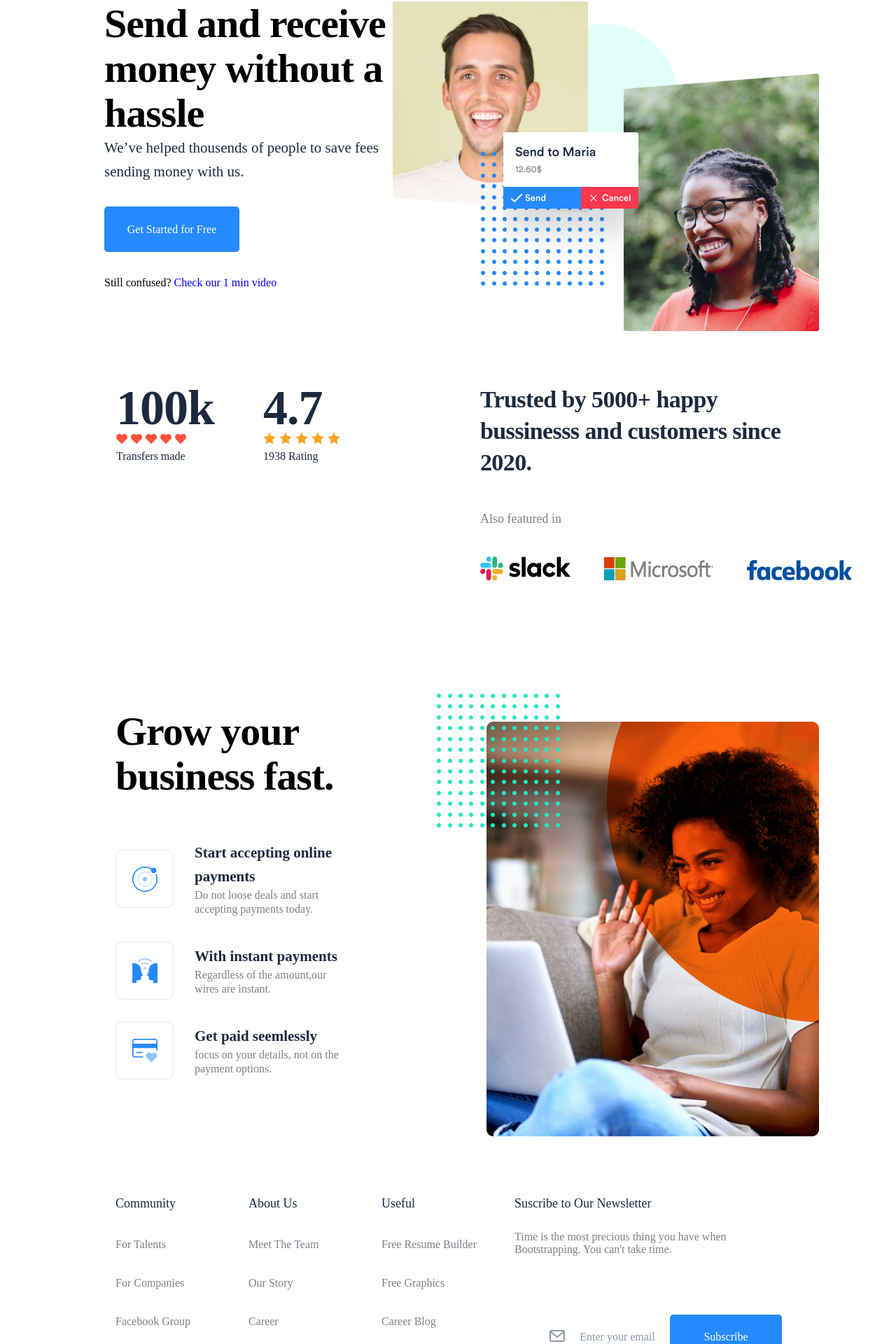
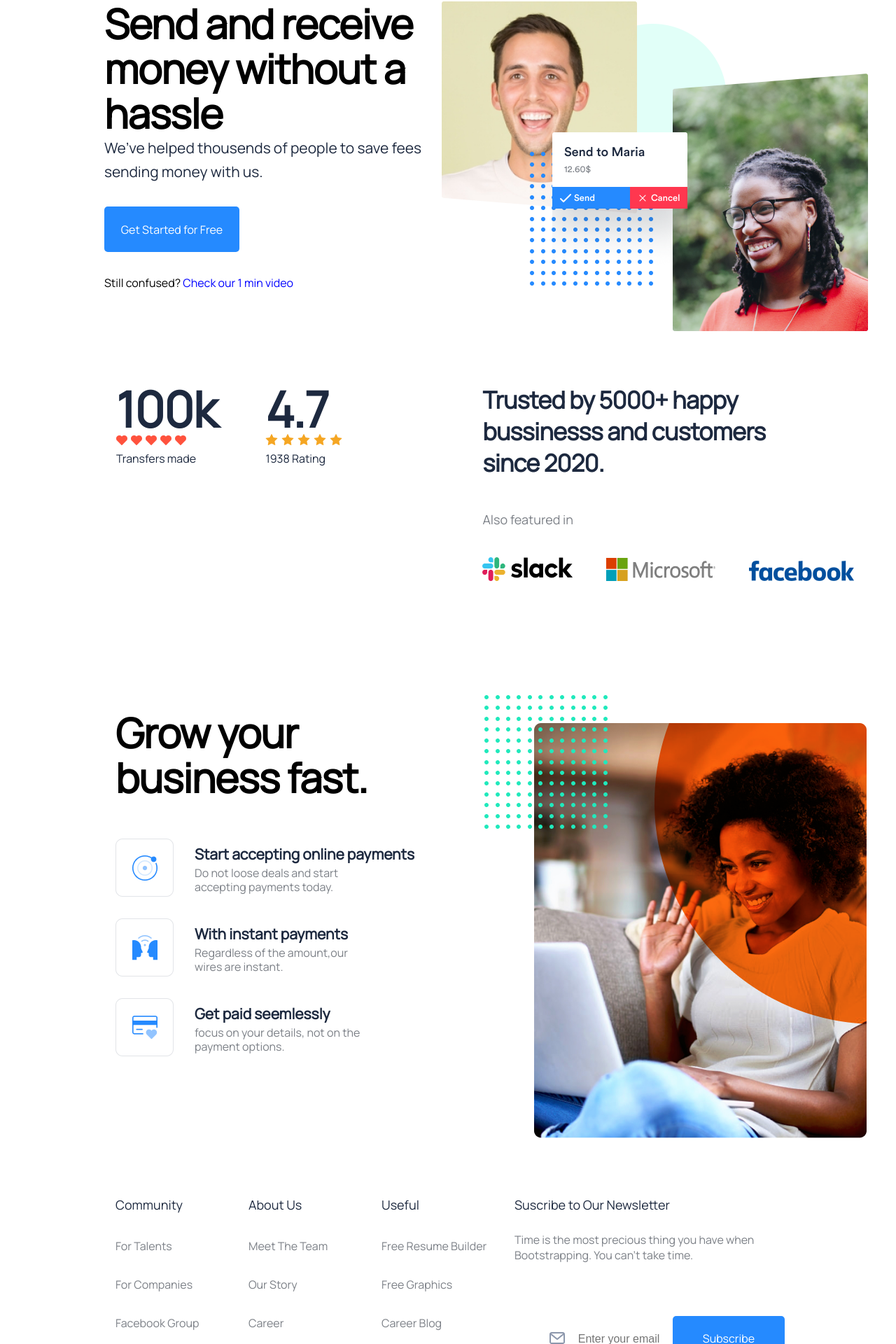
Before and after one commit to Vinyeta/DayPay-react, a React (Create React App) app: page / in a window 1280 px wide. Shown: the part 221-2141 px from the top of the page at 70% size. Built offline with nearby package versions, Linux system fonts and the light colour scheme.

Commit message:
ultimos retoques de css

```diff
--- a/src/App.css
+++ b/src/App.css
@@ -1,3 +1,4 @@
+@import url('https://fonts.googleapis.com/css?family=Manrope');
 .secondprincipal__container{
     display: flex;
     flex-direction: row;
@@ -7,5 +8,8 @@
     margin-top: -22px;
 }
 .App{
-    margin-right: 110px;
+    margin-right: 40px;
 }
+html, body {
+    font-family: Manrope, sans-serif;
+}
--- a/src/Components/Button/Button.css
+++ b/src/Components/Button/Button.css
@@ -1,7 +1,6 @@
 @import url('https://fonts.googleapis.com/css?family=Manrope');
 
 .defaultButton {
-    font-family: Manrope;
     font-style: normal;
     font-weight: bold;
     font-size: 14px;
@@ -20,7 +19,6 @@
   }
 
   .defaultButton_featured {
-    font-family: Manrope;
     font-style: normal;
     font-weight: bold;
     font-size: 14px;
@@ -40,7 +38,6 @@
   .featuredButton {
     text-align: center;
     line-height: 20px;
-    font-family: Manrope;
     font-size: 16px;
     height: 65px;
     width: 193px;
@@ -72,7 +69,6 @@
 .buttonOfIntroducePage{
   text-align: center;
   line-height: 20px;
-  font-family: Circular Std;
   font-size: 16px;
   height: 65px;
   width: 193px;
@@ -91,7 +87,6 @@
 .buttonOfNewsletterform{
   text-align: center;
   line-height: 20px;
-  font-family: Circular Std;
   font-size: 16px;
   height: 63px;
   width: 160px;
@@ -106,3 +101,14 @@
   margin-top: 33px;
   margin-bottom: 30px;
 }
+
+
+.buttonOfNewsletterform:hover {
+  color: white;
+  background: black;
+}
+
+.buttonOfIntroducePage:hover {
+  color: white;
+  background: black;
+}
--- a/src/Components/TrustBox/TrustBox.css
+++ b/src/Components/TrustBox/TrustBox.css
@@ -5,29 +5,23 @@
     flex-direction: row;
     margin-top: 71px;
 }
-
 .TrustBoxShowRatings__container {
     display: flex;
     flex-direction: column;
     margin-right: 70px;
 }
-
 #TrustBoxDivStars{
     width: 120px;
 }
 #TrustBoxDivIcons{
     width: 580px;
-
 }
-
 #TrustBoxRightSide__container {
     display: flex;
     flex-direction: column;
     margin-left: 120px;
 }
-
 .TrustBoxBigNum{
-    font-family: Circular Std;
     font-style: normal;
     font-weight: bold;
     font-size: 70px;
@@ -35,18 +29,14 @@
     letter-spacing: -1px;
     color: #1D293F;
 }
-
 .TrustBoxSpan {
-    font-family: Circular Std;
     font-style: normal;
     font-weight: normal;
     font-size: 16px;
     line-height: 28px;
     color: #1D293F;
 }
-
 #TrustBoxBigText {
-    font-family: Circular Std;
     font-style: normal;
     font-weight: bold;
     font-size: 34px;
@@ -56,9 +46,7 @@
     width: 473px;
     margin-bottom: 42px;
 }
-
 #TrustBoxFeatureSpan {
-    font-family: Circular Std;
     font-style: normal;
     font-weight: normal;
     font-size: 18px;
@@ -66,11 +54,9 @@
     color: #7C8087;
     margin-bottom: 38px;
 }
-
 .logo {
     margin-right: 48px;
 }
-
 .TrustBoxShowRatings__container img {
     margin-right: 5px;
 }
--- a/src/Components/introducePage/IntroducePage.css
+++ b/src/Components/introducePage/IntroducePage.css
@@ -10,7 +10,6 @@
     height: 471px;
 }
 .small__text{
-    font-family: Circular Std;
     font-style: normal;
     font-weight: normal;
     font-size: 21px;
@@ -19,7 +18,6 @@
     margin-top: 26px;
 }
 .stillConfused_text{
-    font-family: Circular Std;
     font-style: normal;
     font-weight: normal;
     font-size: 16px;
@@ -27,7 +25,6 @@
     color: black;
 }
 .stillConfused_text_url{
-    font-family: Circular Std;
     font-style: normal;
     font-weight: normal;
     font-size: 16px;
--- a/src/components/BoxInfo/BoxInfo.css
+++ b/src/components/BoxInfo/BoxInfo.css
@@ -3,7 +3,6 @@
 }
 .big_text{
     margin-bottom: 42px;
-    font-family: Circular Std;
     font-style: normal;
     font-weight: bold;
     font-size: 58px;
@@ -17,7 +16,6 @@
 }
 
 .box_infoN {
-    font-family: Circular Std;
     font-style: normal;
     font-weight: bold;
     font-size: 21px;
@@ -31,7 +29,6 @@
     display: flex;
     flex-direction: column;
     margin-bottom: 40px;
-    font-family: Circular Std;
     font-style: normal;
     font-weight: 500;
     font-size: 16px;
--- a/src/components/footerList/FooterList.css
+++ b/src/components/footerList/FooterList.css
@@ -8,7 +8,6 @@ cursor: pointer;
 
 }
 .principalText{
-font-family: Circular Std;
 font-style: normal;
 font-weight: 500;
 font-size: 18px;
@@ -18,7 +17,6 @@ margin-bottom: 23px;
 }
 .subtittles{
 margin-bottom: 15px;
-font-family: Circular Std;
 font-style: normal;
 font-weight: normal;
 font-size: 16px;
--- a/src/components/newsletter/Newsletter.js
+++ b/src/components/newsletter/Newsletter.js
@@ -14,7 +14,7 @@ const Newsletter = ({ }) => {
             </div>
             <div className="newsletter__bottom__container">
                 <img src={emailLogo} alt="email Logo" />
-                <span className="newsletter__email" >  Enter your email </span> {/*es input con type="text" placeholder="enter your Email"*/}
+                <input type="text" className="newsletter__email" placeholder="Enter your email" /> {/*es input con type="text" placeholder="enter your Email"*/}
                 <Button
                     style="buttonOfNewsletterform"
                     value="Subscribe" />
--- a/src/components/newsletter/newsletter.css
+++ b/src/components/newsletter/newsletter.css
@@ -1,5 +1,3 @@
-
-
 .newsletter__container {
     display: flex;
     flex-direction: column;
@@ -13,7 +11,6 @@
     color: #1D293F;
     margin: auto;
     width: 100%;
-    font-family: Circular Std;
     font-style: normal;
     font-weight: 500;
     font-size: 18px;
@@ -21,19 +18,13 @@
     margin-bottom: 23px;
     text-align: left;
 }
-
-
-
 .newsletter__text__container {
     width: 350px;
     height: 56px;
-    font-family: Circular Std;
     font-size: 16px;
     color: #7C8087;
     margin-bottom: 31px;
 }
-
-
 .newsletter__bottom__container {
     align-items: right;
     width: 413px;
@@ -47,9 +38,7 @@
     position: relative;
     top: 2.5px;
 }
-
 .newsletter__email {
-    font-family: Circular Std;
     font-size: 16px;
     font-style: normal;
     font-weight: normal;
@@ -57,9 +46,8 @@
     color: #8C97AC;
     height: 63px;
     width: 150px;
+    border: none;
 }
-
-
 .newsletter__suscribe__button {
     float: right;
     cursor: pointer;
@@ -68,7 +56,6 @@
     margin-right: 50px;
     border-radius: 5px;
     background: #258AFF;
-    font-family: Circular Std;
     color: #FFFFFF;
     font-style: bold;
     font-weight: 500;
```
